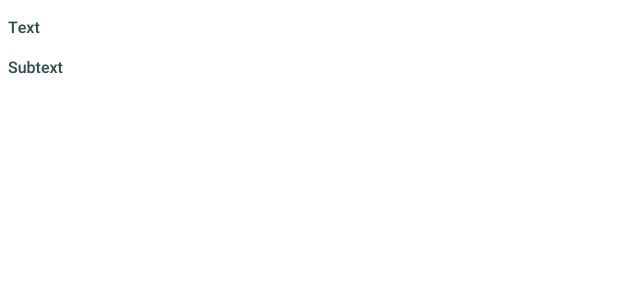
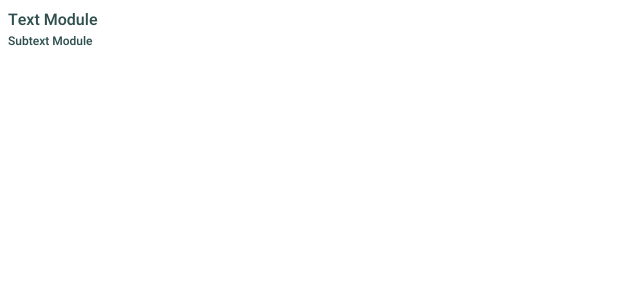
Before and after one commit to aclarke211/vue-tools, a Vue app: page /modules/general/text-module in a window 1280 px wide. Shown: the top 300 px of the page, without its empty margins (0-640 px from the left). Built offline with nearby package versions, Linux system fonts and the light colour scheme.

Commit message:
Created Text Module.

```diff
--- a/src/components/modules/TextModule.vue
+++ b/src/components/modules/TextModule.vue
@@ -1,15 +1,65 @@
 <template>
-  <div :class="['vc', className]">
-    <p :class="['text', className]">Text</p>
-    <p :class="['subtext', className]">Subtext</p>
+  <div
+    :class="['vc', className]">
+    <p
+    class="text"
+    :style="[initialTextStyles, textStyles]">
+      {{ text }}
+    </p>
+    <p
+    class="subtext"
+    :style="[initialSubtextStyles, subtextStyles]">
+      {{ subtext}}
+    </p>
   </div>
 </template>
 
 <script>
 export default {
   name: 'TextModule',
+
   data: () => ({
     className: 'text-module',
   }),
+
+  computed: {
+    initialTextStyles() {
+      return {
+        'font-size': '1rem',
+        margin: 0,
+        padding: 0,
+      };
+    },
+
+    initialSubtextStyles() {
+      return {
+        'font-size': '.75rem',
+        margin: 0,
+        padding: 0,
+      };
+    },
+  },
+
+  props: {
+    text: {
+      type: String,
+      default: 'Text Module',
+    },
+
+    subtext: {
+      type: String,
+      default: 'Subtext Module',
+    },
+
+    textStyles: {
+      type: Object,
+      default: () => {},
+    },
+
+    subtextStyles: {
+      type: Object,
+      default: () => {},
+    },
+  },
 };
 </script>
```
